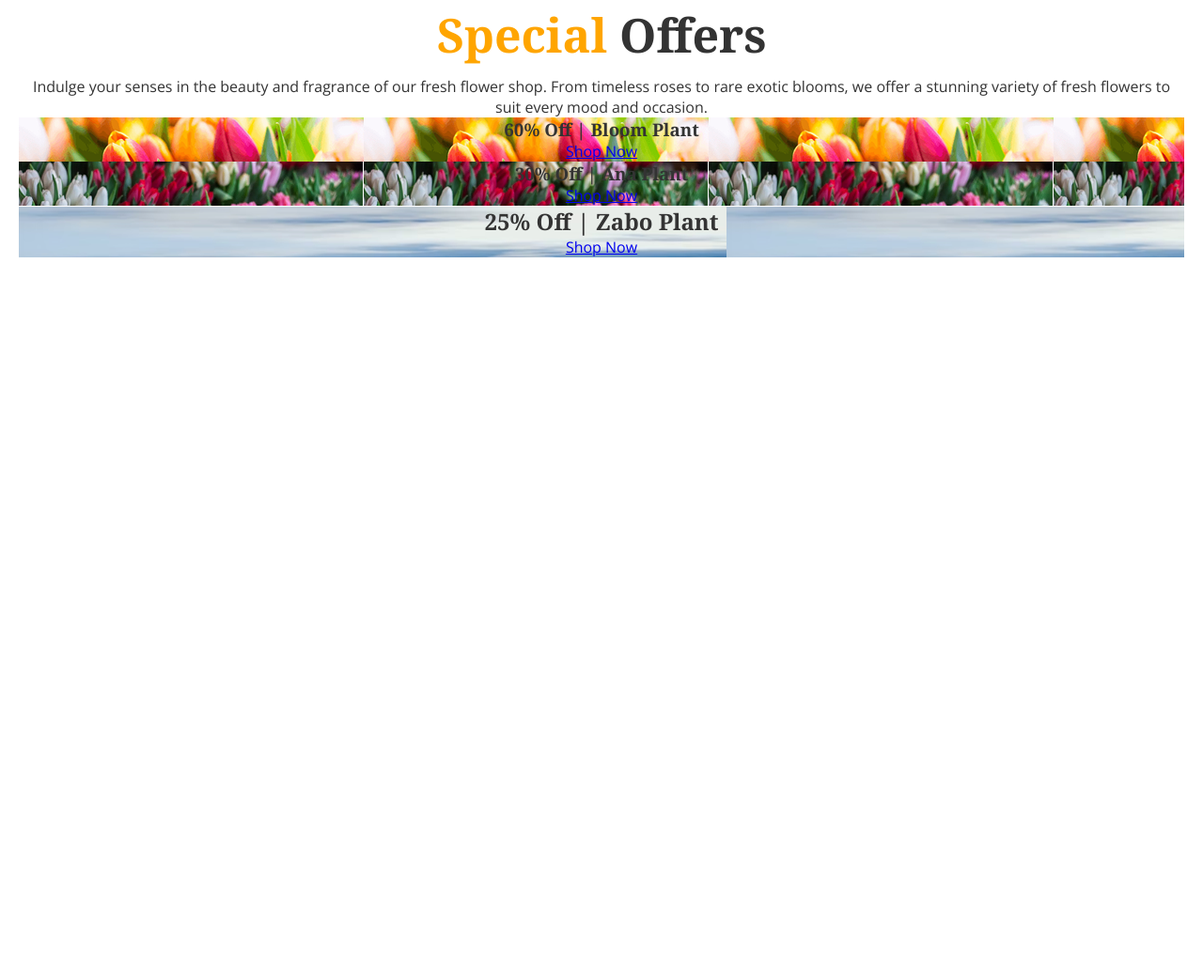
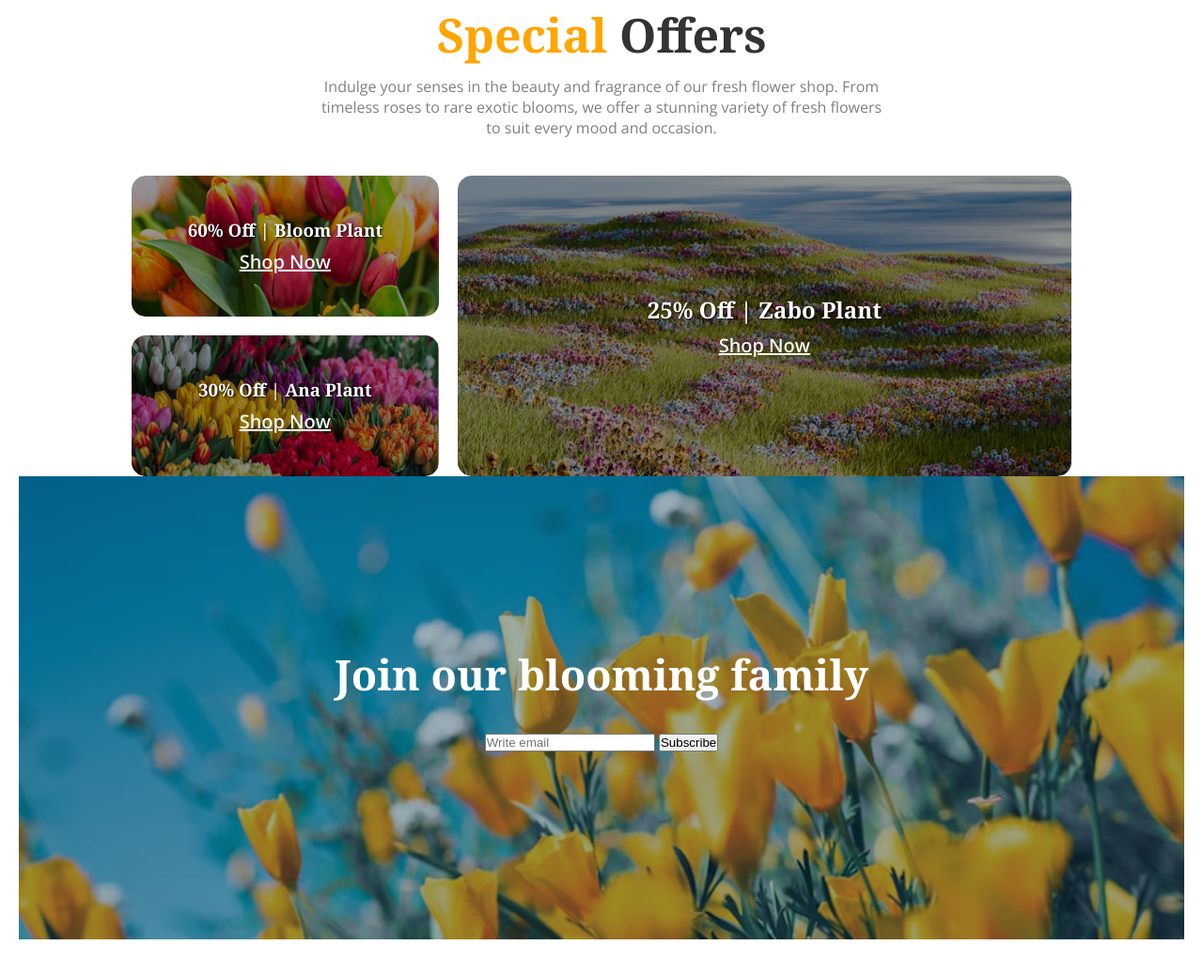
Before and after one commit to AamMasud/Project-2, a plain HTML site: page index.html in a window 1280 px wide. Shown: the part 5222-6261 px from the top of the page at 94% size. Before the commit the page ends 5546 px from the top, so only its background shows below. Drawn offline with nearby package versions, Linux system fonts and the light colour scheme.

Commit message:
.hero,.hero section

```diff
--- a/index.html
+++ b/index.html
@@ -102,6 +102,15 @@
         </div>
       </div>
     </div>
+    <section class="hero">
+    <div class="hero-content">
+      <h1>Join our blooming family</h1>
+      <div class="email-subscribe">
+        <input type="email" placeholder="Write email" />
+        <button>Subscribe</button>
+      </div>
+    </div>
+  </section>
   </section>
 
 </body>
--- a/style.css
+++ b/style.css
@@ -233,3 +233,115 @@ h1, h2, h3 {
   font-size: 36px;
   margin-bottom: 10px;
 }
+.subtitle {
+  max-width: 600px;
+  margin: 0 auto 40px;
+  font-size: 16px;
+  color: gray;
+}
+
+.deals-grid {
+  display: flex;
+  justify-content: center;
+  gap: 20px;
+  max-width: 1000px;
+  margin: 0 auto;
+  flex-wrap: wrap;
+}
+
+.left-deals {
+  display: flex;
+  flex-direction: column;
+  gap: 20px;
+  flex: 1;
+  min-width: 250px;
+}
+.deal-box {
+  background-size: cover;
+  background-position: center;
+  border-radius: 15px;
+  color: white;
+  position: relative;
+  overflow: hidden;
+}
+
+.deal-box.small {
+  height: 150px;
+}
+
+.deal-box.large {
+  flex: 2;
+  min-width: 300px;
+  height: 320px;
+}
+.deal-box::before {
+  content: '';
+  position: absolute;
+  top: 0;
+  left: 0;
+  right: 0;
+  bottom: 0;
+  background: rgba(0, 0, 0, 0.4);
+  border-radius: 15px;
+}
+.deal-text {
+  position: relative;
+  z-index: 1;
+  position: absolute;
+  top: 0;
+  left: 0;
+  right: 0;
+  bottom: 0;
+  display: flex;
+  justify-content: center;
+  align-items: center;
+  flex-direction: column;
+}
+
+.deal-text.center {
+  bottom: 0;
+  top: 0;
+  left: 0;
+  right: 0;
+  margin: auto;
+  text-align: center;
+  height: fit-content;
+}
+
+.deal-text h3,
+.deal-text h2 {
+  margin-bottom: 8px;
+  font-weight: bold;
+  text-shadow: 1px 1px 3px #000;
+}
+
+.deal-text a {
+  color: white;
+  background: none;
+  padding: 0;
+  border-radius: 0;
+  text-decoration: underline;
+  font-size: 20px;
+  font-weight: 550;
+  display: inline;
+}
+.hero {
+  background-image: url('news-letter-bg.png');
+  background-size: cover;
+  background-position: center;
+  padding: 180px 200px 200px;
+  text-align: center;
+  position: relative;
+}
+
+.hero-content {
+  max-width: 600px;
+  margin: 0 auto;
+}
+
+.hero h1 {
+  color: white;
+  font-size: 2.8rem;
+  font-weight: 700;
+  margin-bottom: 30px;
+}
```
